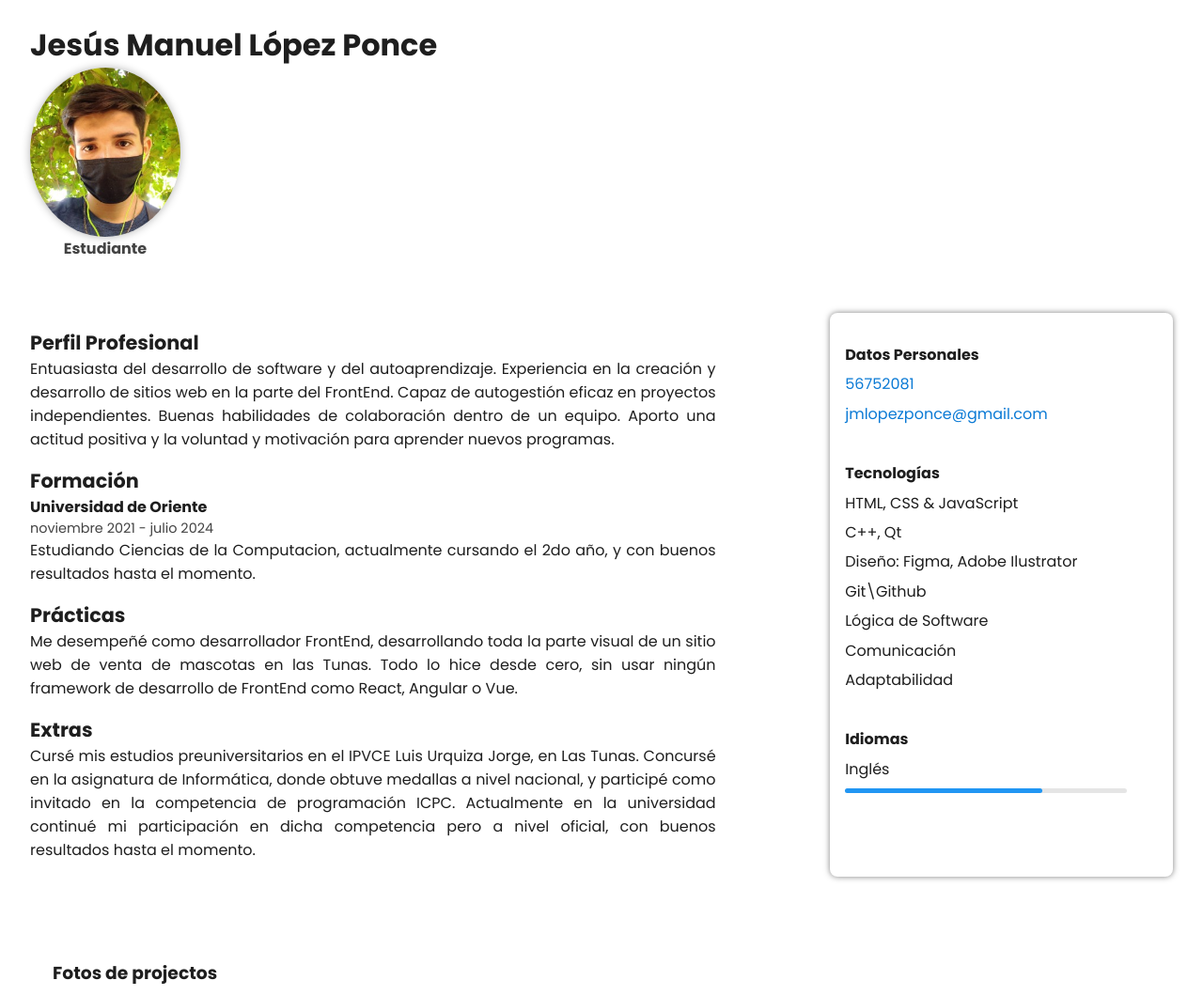
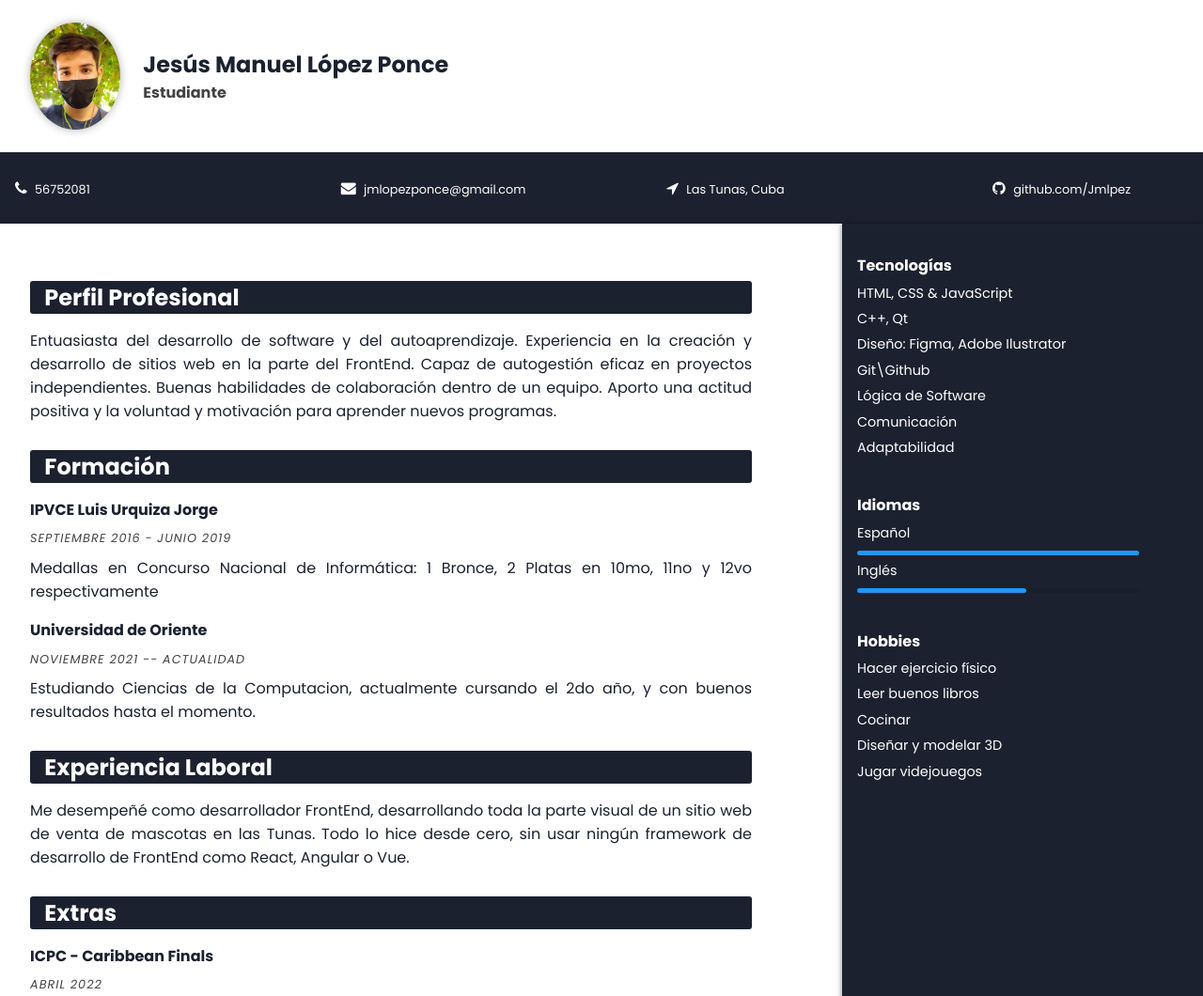
Before and after one commit to Jmlpez/Jmlpez.github.io, a plain HTML site: page index.html in a window 1280 px wide. Shown: the top 1060 px of the page at 94% size. Drawn offline with Linux system fonts and the light colour scheme.

Commit message:
Cambios en el estilo y algunos elementos de la pagina

```diff
--- a/css/style.css
+++ b/css/style.css
@@ -1,109 +1,159 @@
-*{
+/*por probar:
+Principal:
+#1b212f
+Complementary:
+#2f1b21
+#212f1b
+*/
+
+/*<i class="fa fa-graduation-cap"></i>*/
+* {
     margin: 0;
     padding: 0;
     box-sizing: border-box;
 }
 
-body{
-    font-family: "Poppins";
-    color: rgb(30, 30, 30);
+body {
+    font-family: "Poppins", sans-serif;
+    color: #1b212f;
 }
 
-.main{
-    display: flex;
-    justify-content: center;
-    flex-direction: column;
-    padding: 2rem;
-}
-
-.main-header{
+.main-header {
     margin: 1rem auto;
     padding: 0.5rem 2rem;
     text-align: center;
+    display: flex;
+    align-items: center;
 }
 
-.main-header__title{
-    font-size: 2rem;
+.photo {
+    text-align: center;
+    width: 6rem;
+    margin-right: 2%;
 }
 
-.photo{
-    display: inline-block;
-    text-align: center;
-}
-
-.photo-container{
+.photo-container {
     display: flex;
     border-radius: 50%;
     box-shadow: 0 0 10px rgba(0, 0, 0, 0.3);
 }
 
-.photo-container img{
-    /* width: 160px;
-    height: 180px; */
+.photo-container img {
+    width: 100%;
+    display: block;
     border-radius: 50%;
 }
 
-.photo strong{
+.main-header__title {
+    font-size: 1.5rem;
+    text-align: left;
+}
+.main-header__title strong {
     font-size: 1rem;
     color: rgba(20, 20, 20, 0.8);
+    display: block;
 }
 
-
-.main-article{
-    width: auto;
+.personal-info {
+    padding: 1rem;
+    background-color: #1b212f;
+    color: #fff;
 }
 
-.section-container{
-    margin: 1rem 0;
+.personal-info__list {
+    list-style: none;
+    font-size: 1rem;
+    width: 60%;
+    margin: auto;
 }
-.section-container > strong{
+
+.personal-info__item {
+    margin: 0.6rem 0;
+}
+
+.personal-info__item a {
+    text-decoration: none;
+    color: inherit;
+    font-size: 0.8rem;
+}
+
+.main {
+    display: flex;
+    justify-content: center;
+    flex-direction: column;
+}
+
+.main-article {
+    width: auto;
+    margin: 2rem;
+}
+
+.section-container {
+    margin: 1.8rem 0;
+}
+.section-container > strong {
     font-size: 1rem;
 }
 
-.school-time{
-    font-size: 0.9rem;
+.date {
+    font-size: 0.8rem;
+    margin: 0.6rem 0;
     display: block;
     color: rgba(20, 20, 20, 0.8);
+    letter-spacing: 1px;
+    text-transform: uppercase;
+    font-style: italic;
 }
 
-.section-title{
-    font-size: 1.3rem;
+.section-title {
+    font-size: 1.5rem;
+    background: #1b212f;
+    color: #fff;
+    border-radius: 3px;
+    padding-left: 2%;
 }
 
-.section-info{
+.section__article {
+    margin: 1rem 0;
+}
+
+.article-info {
+    font-size: 1rem;
     text-align: justify;
 }
 
-.aside-bar{
+.aside-bar {
     width: auto;
-    box-shadow: 0px 0px 6px rgba(0, 0, 0,0.5);
-    border-radius: 8px;
+    box-shadow: 0px 0px 6px rgba(0, 0, 0, 0.5);
     padding: 1rem;
     display: flex;
     flex-direction: column;
+    background: #1b212f;
+    color: #fff;
+    font-size: 0.9rem;
 }
 
-.aside-section{
+.aside-section {
     margin: 1rem 0;
 }
-.aside-section__title{
+.aside-section__title {
     font-size: 1rem;
     font-weight: bold;
 }
 
-.aside-list{
+.aside-list {
     list-style: none;
 }
 
-.aside-list__item{
+.aside-list__item {
     margin: 0.4rem 0;
 }
-.aside-list__item a{
+.aside-list__item a {
     text-decoration: none;
     color: hsl(207, 90%, 44%);
 }
 
-.progress-bar-back{
+.progress-bar-back {
     margin-top: 0.5rem;
     background-color: rgba(0, 0, 0, 0.1);
     height: 5px;
@@ -112,22 +162,26 @@ body{
     position: relative;
 }
 
-.progress-bar{
+.progress-bar {
     position: absolute;
-    top:0;
+    top: 0;
     left: 0;
     height: 5px;
     border-radius: 6px;
     background-color: #2196f3;
-    width: 70%;
+    width: 60%;
 }
 
-.gallery{
+.aside-list__item:first-child .progress-bar {
+    width: 100%;
+}
+
+.gallery {
     margin: 1.5rem;
     padding: 2rem;
 }
 
-.gallery-container{
+.gallery-container {
     display: flex;
     justify-content: center;
     align-items: center;
@@ -135,20 +189,20 @@ body{
     list-style: none;
 }
 
-.gallery-item{
+.gallery-item {
     width: 80%;
     margin: 2rem;
     border-radius: 6px;
-    box-shadow: 0px 0px 6px rgba(0, 0, 0,0.5);
+    box-shadow: 0px 0px 6px rgba(0, 0, 0, 0.5);
     cursor: pointer;
 }
 
-.gallery-item img{
+.gallery-item img {
     width: 100%;
     border-radius: 8px;
 }
 
-.modal-back{
+.modal-back {
     position: fixed;
     width: 100%;
     height: 100%;
@@ -158,11 +212,11 @@ body{
     transition: all 0.5s ease;
 }
 
-.show-modal{
+.show-modal {
     left: 0;
 }
 
-.close-modal{
+.close-modal {
     width: 3rem;
     height: 3rem;
     position: absolute;
@@ -175,7 +229,7 @@ body{
     cursor: pointer;
 }
 
-.modal{
+.modal {
     margin: 1rem;
     height: 100vh;
     display: flex;
@@ -183,7 +237,7 @@ body{
     align-items: center;
 }
 
-.move-gallery{
+.move-gallery {
     width: 3rem;
     height: 3rem;
     background: none;
@@ -191,35 +245,46 @@ body{
     cursor: pointer;
 }
 
-#leftBtn{
+#leftBtn {
     transform: rotate(180deg);
 }
 
-.modal > img{
+.modal > img {
     height: 90vh;
 }
 
-
-
 @media screen and (min-width: 840px) {
-    .main{
+    .main {
         justify-content: space-between;
         flex-direction: row;
     }
-    .main-article{
+    .main-article {
         width: 60%;
     }
-    .aside-bar{
+    .aside-bar {
         width: 30%;
     }
 }
 
 @media screen and (min-width: 640px) {
-    .main-header{
+    /* .main-header {
         text-align: left;
+    } */
+
+    .personal-info__list {
+        width: 100%;
+        display: flex;
+        justify-content: space-between;
+    }
+    .personal-info__item {
+        /* width: 25%; */
+        min-width: 13rem;
+    }
+    .personal-info__item a {
+        margin-left: 2%;
     }
 
-    .gallery-item{
+    .gallery-item {
         width: 250px;
     }
 }
--- a/index.html
+++ b/index.html
@@ -5,6 +5,7 @@
         <meta http-equiv="X-UA-Compatible" content="IE=edge" />
         <meta name="viewport" content="width=device-width, initial-scale=1.0" />
         <title>Curriculum</title>
+        <link rel="stylesheet" href="./css/font-awesome.min.css" />
         <link rel="stylesheet" href="./css/style.css" />
         <link rel="preconnect" href="https://fonts.googleapis.com" />
         <link rel="preconnect" href="https://fonts.gstatic.com" crossorigin />
@@ -15,88 +16,97 @@
     </head>
     <body>
         <header class="main-header">
-            <h1 class="main-header__title">Jesús Manuel López Ponce</h1>
             <div class="photo">
                 <div class="photo-container">
-                    <img
-                        width="160px"
-                        height="180px"
-                        src="/imgs/foto.jpeg"
-                        alt=""
-                    />
+                    <img src="imgs/foto.jpeg" alt="" />
                 </div>
+            </div>
+            <h1 class="main-header__title">
+                Jesús Manuel López Ponce
                 <strong>Estudiante</strong>
-            </div>
+            </h1>
         </header>
+        <section class="personal-info">
+            <ul class="personal-info__list">
+                <li class="personal-info__item">
+                    <i class="fa fa-phone"></i>
+                    <a href="tel:+5356752081"> 56752081</a>
+                </li>
+                <li class="personal-info__item">
+                    <i class="fa fa-envelope"></i>
+                    <a href="mailto: jmlopezponce@gmail.com"> jmlopezponce@gmail.com</a>
+                </li>
+                <li class="personal-info__item">
+                    <i class="fa fa-location-arrow"></i>
+                    <a href="">Las Tunas, Cuba</a>
+                </li>
+                <li class="personal-info__item">
+                    <i class="fa fa-github"></i>
+                    <a href="https://github.com/Jmlpez">github.com/Jmlpez</a>
+                </li>
+            </ul>
+        </section>
         <main class="main">
             <article class="main-article">
                 <section class="section-container">
                     <h3 class="section-title">Perfil Profesional</h3>
-                    <p class="section-info">
-                        Entuasiasta del desarrollo de software y del
-                        autoaprendizaje. Experiencia en la creación y desarrollo
-                        de sitios web en la parte del FrontEnd. Capaz de
-                        autogestión eficaz en proyectos independientes. Buenas
-                        habilidades de colaboración dentro de un equipo. Aporto
-                        una actitud positiva y la voluntad y motivación para
-                        aprender nuevos programas.
-                    </p>
+                    <article class="section__article">
+                        <p class="article-info">
+                            Entuasiasta del desarrollo de software y del autoaprendizaje. Experiencia en la creación y
+                            desarrollo de sitios web en la parte del FrontEnd. Capaz de autogestión eficaz en proyectos
+                            independientes. Buenas habilidades de colaboración dentro de un equipo. Aporto una actitud
+                            positiva y la voluntad y motivación para aprender nuevos programas.
+                        </p>
+                    </article>
                 </section>
                 <section class="section-container">
                     <h3 class="section-title">Formación</h3>
-                    <strong>Universidad de Oriente</strong>
-                    <span class="school-time">noviembre 2021 - julio 2024</span>
-                    <p class="section-info">
-                        Estudiando Ciencias de la Computacion, actualmente
-                        cursando el 2do año, y con buenos resultados hasta el
-                        momento.
-                    </p>
+                    <article class="section__article">
+                        <strong>IPVCE Luis Urquiza Jorge</strong>
+                        <span class="date">septiembre 2016 - junio 2019</span>
+                        <p class="article-info">
+                            Medallas en Concurso Nacional de Informática: 1 Bronce, 2 Platas en 10mo, 11no y 12vo
+                            respectivamente
+                        </p>
+                    </article>
+                    <article class="section__article">
+                        <strong>Universidad de Oriente</strong>
+                        <span class="date">noviembre 2021 -- Actualidad</span>
+                        <p class="article-info">
+                            Estudiando Ciencias de la Computacion, actualmente cursando el 2do año, y con buenos
+                            resultados hasta el momento.
+                        </p>
+                    </article>
                 </section>
                 <section class="section-container">
-                    <h3 class="section-title">Prácticas</h3>
-                    <p class="section-info">
-                        Me desempeñé como desarrollador FrontEnd, desarrollando
-                        toda la parte visual de un sitio web de venta de
-                        mascotas en las Tunas. Todo lo hice desde cero, sin usar
-                        ningún framework de desarrollo de FrontEnd como React,
-                        Angular o Vue.
-                    </p>
+                    <h3 class="section-title">Experiencia Laboral</h3>
+                    <article class="section__article">
+                        <p class="article-info">
+                            Me desempeñé como desarrollador FrontEnd, desarrollando toda la parte visual de un sitio web
+                            de venta de mascotas en las Tunas. Todo lo hice desde cero, sin usar ningún framework de
+                            desarrollo de FrontEnd como React, Angular o Vue.
+                        </p>
+                    </article>
                 </section>
                 <section class="section-container">
                     <h3 class="section-title">Extras</h3>
-                    <p class="section-info">
-                        Cursé mis estudios preuniversitarios en el IPVCE Luis
-                        Urquiza Jorge, en Las Tunas. Concursé en la asignatura
-                        de Informática, donde obtuve medallas a nivel nacional,
-                        y participé como invitado en la competencia de
-                        programación ICPC. Actualmente en la universidad
-                        continué mi participación en dicha competencia pero a
-                        nivel oficial, con buenos resultados hasta el momento.
-                    </p>
+                    <article class="section__article">
+                        <strong>ICPC - Caribbean Finals</strong>
+                        <span class="date">Abril 2022</span>
+                        <p class="article-info">
+                            Participé en esta competición con mi equipo de manera oficial y obtuvimos buenos resultados
+                            a nivel regional
+                        </p>
+                    </article>
                 </section>
             </article>
             <aside class="aside-bar">
-                <section class="aside-section">
-                    <h4 class="aside-section__title">Datos Personales</h4>
-                    <ul class="aside-list">
-                        <li class="aside-list__item">
-                            <a href="tel:+5356752081"> 56752081</a>
-                        </li>
-                        <li class="aside-list__item">
-                            <a href="mailto: jmlopezponce@gmail.com">
-                                jmlopezponce@gmail.com</a
-                            >
-                        </li>
-                    </ul>
-                </section>
                 <section class="aside-section">
                     <h4 class="aside-section__title">Tecnologías</h4>
                     <ul class="aside-list">
                         <li class="aside-list__item">HTML, CSS & JavaScript</li>
                         <li class="aside-list__item">C++, Qt</li>
-                        <li class="aside-list__item">
-                            Diseño: Figma, Adobe Ilustrator
-                        </li>
+                        <li class="aside-list__item">Diseño: Figma, Adobe Ilustrator</li>
                         <li class="aside-list__item">Git\Github</li>
                         <li class="aside-list__item">Lógica de Software</li>
                         <li class="aside-list__item">Comunicación</li>
@@ -107,6 +117,12 @@
                     <h4 class="aside-section__title">Idiomas</h4>
                     <ul class="aside-list">
                         <li class="aside-list__item">
+                            Español
+                            <div class="progress-bar-back">
+                                <div class="progress-bar"></div>
+                            </div>
+                        </li>
+                        <li class="aside-list__item">
                             Inglés
                             <div class="progress-bar-back">
                                 <div class="progress-bar"></div>
@@ -114,32 +130,42 @@
                         </li>
                     </ul>
                 </section>
+                <section class="aside-section">
+                    <h4 class="aside-section__title">Hobbies</h4>
+                    <ul class="aside-list">
+                        <li class="aside-list__item">Hacer ejercicio físico</li>
+                        <li class="aside-list__item">Leer buenos libros</li>
+                        <li class="aside-list__item">Cocinar</li>
+                        <li class="aside-list__item">Diseñar y modelar 3D</li>
+                        <li class="aside-list__item">Jugar videjouegos</li>
+                    </ul>
+                </section>
             </aside>
         </main>
-
-        <section class="gallery">
+        <!--Gallery Section-->
+        <!-- <section class="gallery">
             <h3 class="gallery-title">Fotos de projectos</h3>
             <ul class="gallery-container">
                 <li class="gallery-item">
-                    <img src="/imgs/p1.jpg" alt="" />
+                    <img src="imgs/p1.jpg" alt="" />
                 </li>
-                <li class="gallery-item"><img src="/imgs/p2.jpg" alt="" /></li>
-                <li class="gallery-item"><img src="/imgs/p3.jpg" alt="" /></li>
-                <li class="gallery-item"><img src="/imgs/p4.jpg" alt="" /></li>
+                <li class="gallery-item"><img src="imgs/p2.jpg" alt="" /></li>
+                <li class="gallery-item"><img src="imgs/p3.jpg" alt="" /></li>
+                <li class="gallery-item"><img src="imgs/p4.jpg" alt="" /></li>
                 <li class="gallery-item">
-                    <img src="/imgs/2048.png" alt="" />
+                    <img src="imgs/2048.png" alt="" />
                 </li>
                 <li class="gallery-item">
-                    <img src="/imgs/2048-3.png" alt="" />
+                    <img src="imgs/2048-3.png" alt="" />
                 </li>
                 <li class="gallery-item">
-                    <img src="/imgs/e1.png" alt="" />
+                    <img src="imgs/e1.png" alt="" />
                 </li>
                 <li class="gallery-item">
-                    <img src="/imgs/e2.png" alt="" />
+                    <img src="imgs/e2.png" alt="" />
                 </li>
             </ul>
-        </section>
+        </section> -->
         <!--
         <div id="modal-back" class="modal-back">
             <div class="modal">
@@ -149,7 +175,7 @@
                 <img
                     id="modal-img"
                     class="modal-img"
-                    src="/imgs/p1.jpg"
+                    src="imgs/p1.jpg"
                     alt=""
                 />
                 <button id="rightBtn" class="move-gallery">
```
